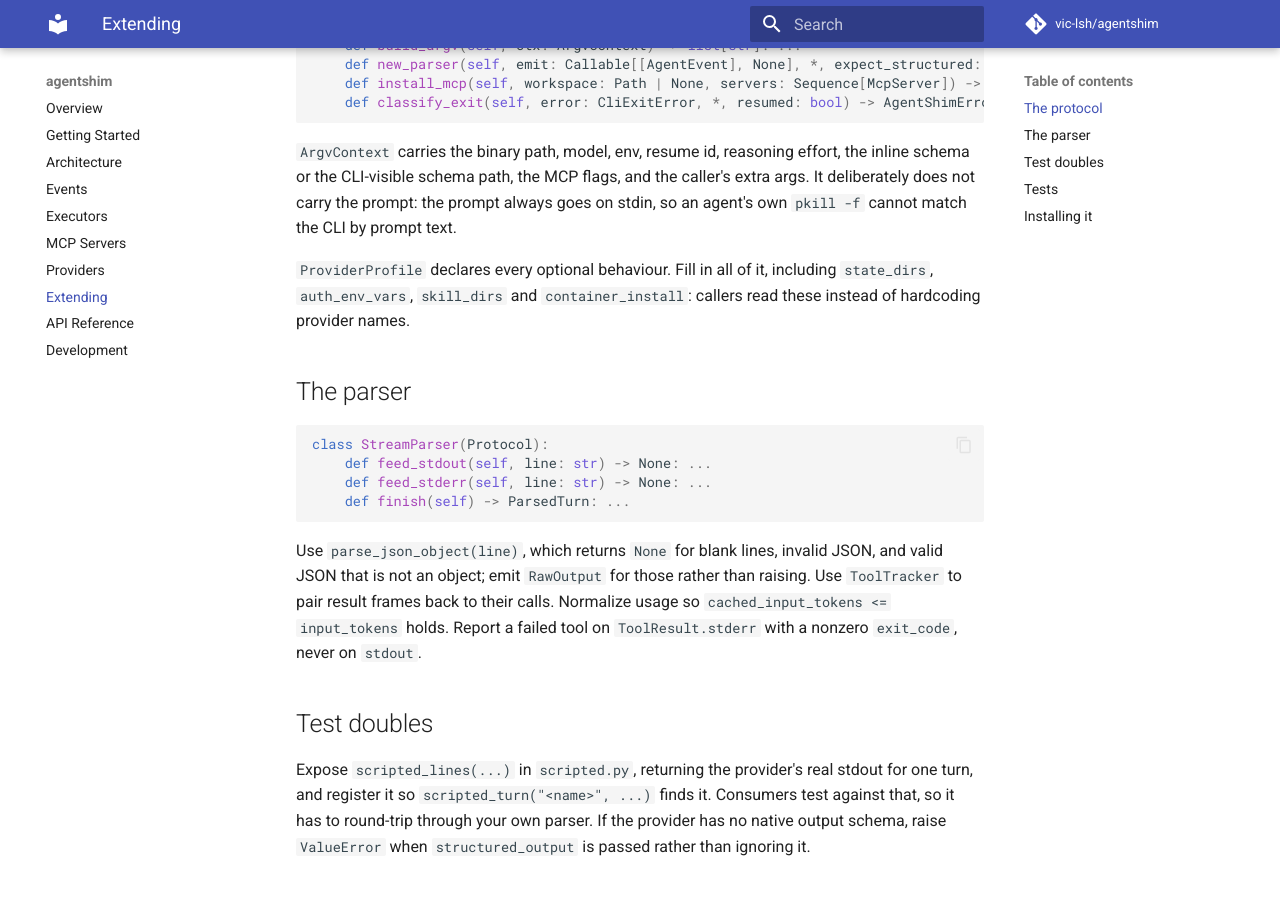
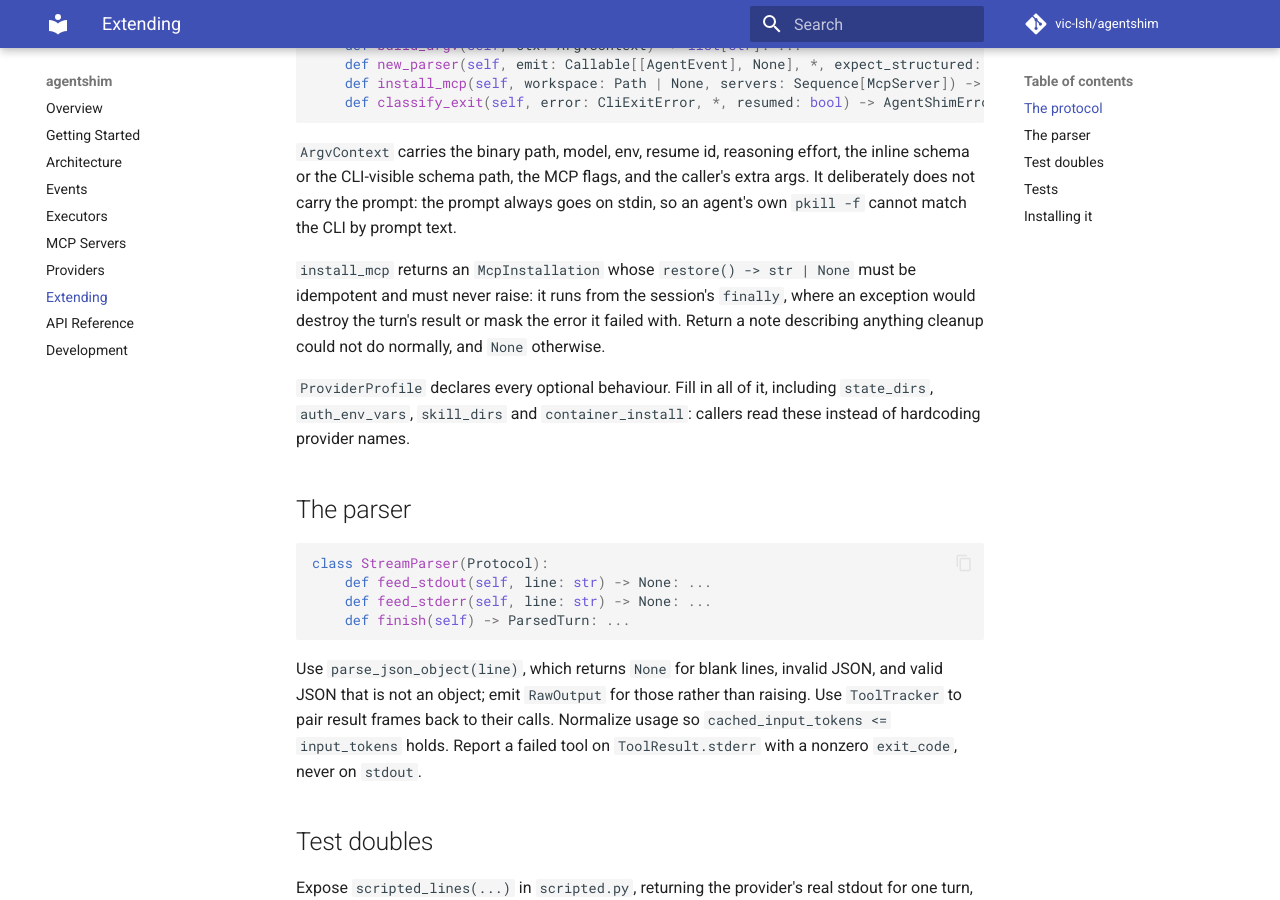
Before and after one commit to vic-lsh/agentshim, an MkDocs documentation site: the page built from docs/extending.md, in a window 1280 px wide and 900 px high, scrolled down 504 px. Built offline with MkDocs 1.6.1 and Material for MkDocs 9.7.7, drawn with Linux system fonts in a browser that asks for light colours; comment, search, counter and statistics services are not loaded.

Commit message:
docs: bring the guides in line with the 0.6 review fixes
Import the provider classes and `SandboxConfig` from `agentshim` directly,
say that `forget()` refuses a live turn the way `adopt()` does and that
`cancel()` works before the CLI is spawned, and state the
`McpInstallation.restore()` contract for anyone writing a provider.

Co-Authored-By: Claude Fable 5.1 <noreply@anthropic.com>

```diff
--- a/docs/extending.md
+++ b/docs/extending.md
@@ -27,6 +27,12 @@ effort, the inline schema or the CLI-visible schema path, the MCP flags, and
 the caller's extra args. It deliberately does not carry the prompt: the prompt
 always goes on stdin, so an agent's own `pkill -f` cannot match the CLI by
 prompt text.
+
+`install_mcp` returns an `McpInstallation` whose
+`restore() -> str | None` must be idempotent and must never raise: it runs
+from the session's `finally`, where an exception would destroy the turn's
+result or mask the error it failed with. Return a note describing anything
+cleanup could not do normally, and `None` otherwise.
 
 `ProviderProfile` declares every optional behaviour. Fill in all of it,
 including `state_dirs`, `auth_env_vars`, `skill_dirs` and
```
Also changed, not shown: README.md (+4 -2 lines), docs/getting-started.md (+2 -1 lines), docs/providers.md (+1 -2 lines).
